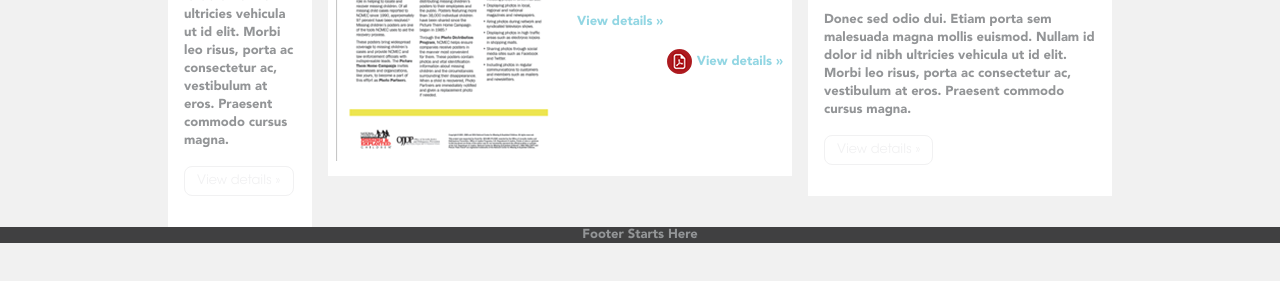
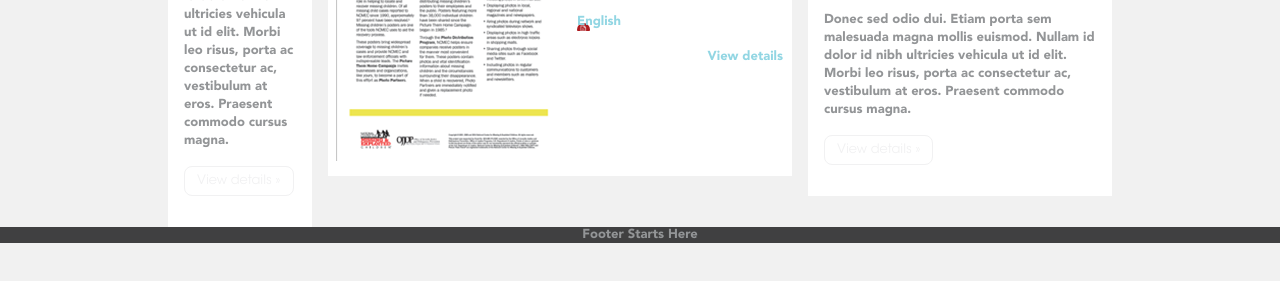
Before and after one commit to RakeshPandey/ncmec-frontend, a website: page publication-template.html in a window 1280 px wide. Shown: the part 301-582 px from the top of the page. Drawn offline with Linux system fonts and the light colour scheme.

Commit message:
Change PDF Icon and CSS

```diff
--- a/missingkids/less/utilities.less
+++ b/missingkids/less/utilities.less
@@ -108,6 +108,10 @@
   background: url("../../images/pdf-icon-medium.png") no-repeat 0 0;
   padding: 5px 0 5px 30px !important;
 }
+.download-pdf-small {
+  background: url("../../images/pdf-icon-small.png") no-repeat 0 9px;
+  padding: 8px 0 0 20px !important;
+}
 .download-excel {
   background: url("../../images/pdf-icon-small.png") no-repeat 0 0;
   padding: 16px 0 25px 60px !important;
--- a/publication-template.html
+++ b/publication-template.html
@@ -81,8 +81,8 @@
                       <img src="missingkids/images/MK-XA3-picturethemhome.png" alt="Donec sed odio dui">
                     </picture>
                     <p>Donec sed odio dui. Etiam porta sem malesuada magna mollis euismod. Nullam id dolor id nibh ultricies vehicula ut id elit. Morbi leo risus, porta ac consectetur ac, vestibulum at eros. Praesent commodo cursus magna.</p>
-                    <p><a class="btn btn-link" href="#" title="View details">View details »</a></p>
-                    <p><a class="btn btn-link pull-right download-pdf-medium" href="#" title="View details">View details »</a></p>
+                    <p><a class="btn btn-link download-pdf-small" href="#" title="View details">English</a></p>
+                    <p><a class="btn btn-link pull-right" href="#" title="View details">View details</a></p>
                   </div>
                 </div>
               </div>
```
Also changed, not shown: missingkids/less/css/application.css.
